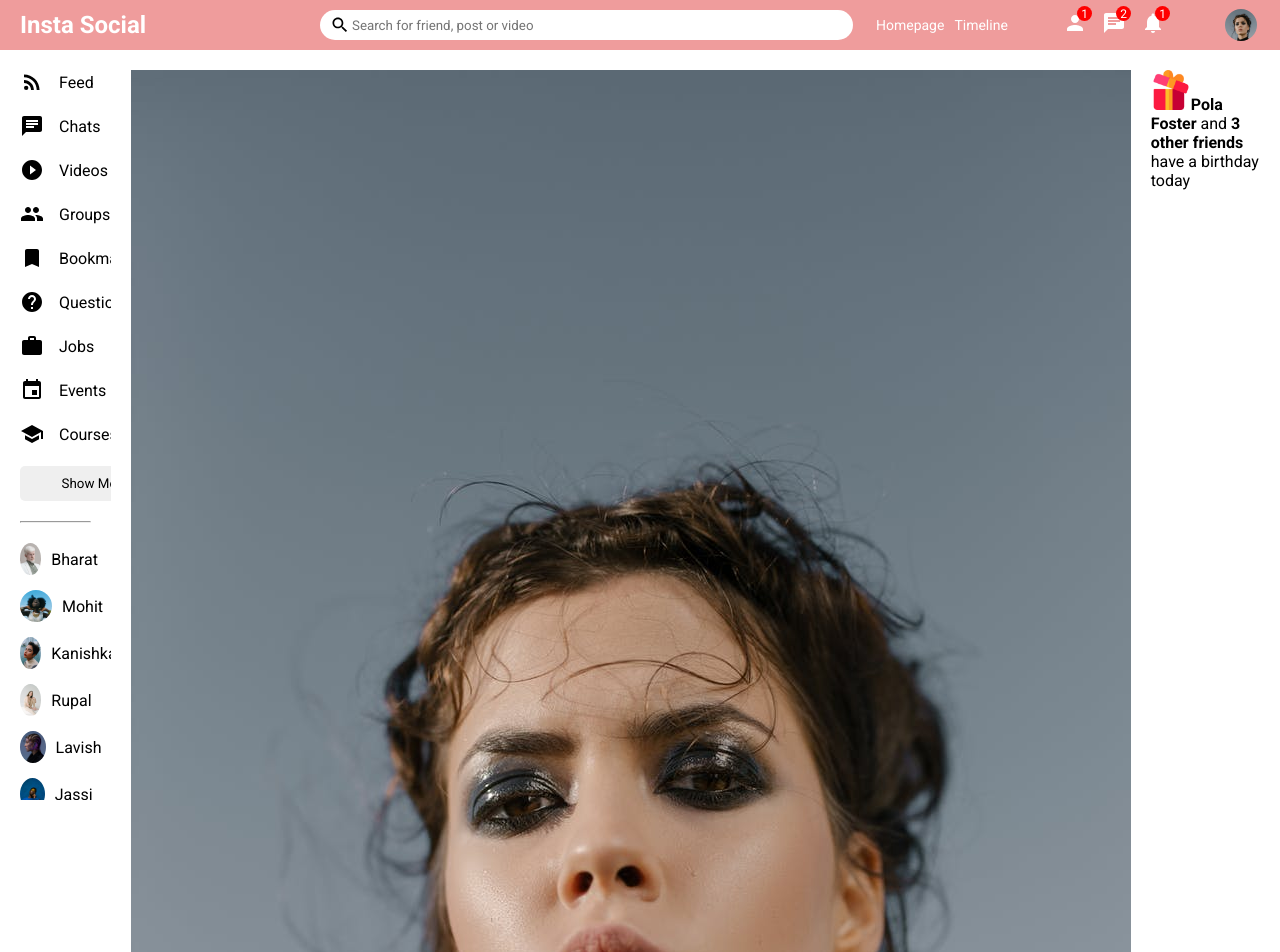
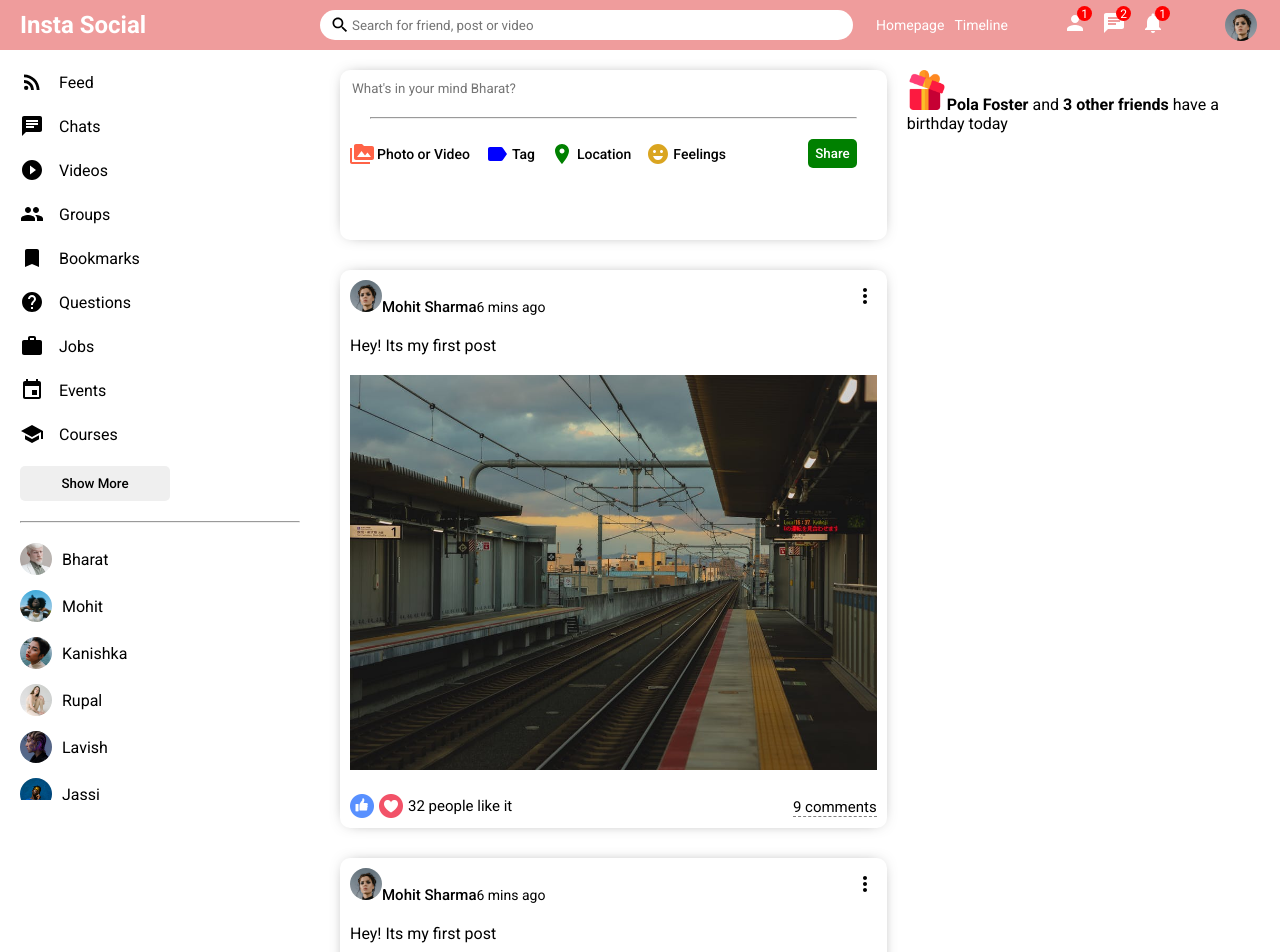
Before and after one commit to Mohit-9440/social-app, a React (Create React App) app: page / in a window 1280 px wide. Shown: the top 952 px of the page. Built offline with nearby package versions, Linux system fonts and the light colour scheme.

Commit message:
Feed(Posts, Share)

```diff
--- a/public/index.html
+++ b/public/index.html
@@ -9,7 +9,7 @@
       content="Web site created using create-react-app"
     />
     <link
-     href="https://fonts.googleapis.com/css2?family=Roboto:ital,wght@0,100;0,300;0,400;0,700;0,900;1,500&display=swap"
+     href="https://fonts.googleapis.com/css2?family=Roboto:ital,wght@0,100;0,300;0,400;0,500;0,700;0,900;1,500&display=swap"
       rel="stylesheet">
       <link rel="stylesheet" href="style.css">
     <title>Social App</title>
--- a/src/components/feed/Feed.jsx
+++ b/src/components/feed/Feed.jsx
@@ -1,3 +1,4 @@
+import Post from "../post/Post";
 import Share from "../share/Share";
 import "./feed.css";
 
@@ -6,6 +7,12 @@ export default function Feed() {
     <div className="feed">
         <div className="feedWrapper">
             <Share/>
+            <Post/>
+            <Post/>
+            <Post/>
+            <Post/>
+            <Post/>
+            <Post/>
         </div>
     </div>
   )
--- /dev/null
+++ b/src/components/post/Post.jsx
@@ -0,0 +1,35 @@
+import './post.css';
+import { MoreVert } from '@material-ui/icons';
+
+export default function Post() {
+  return (
+    <div className='post'>
+        <div className="postWrapper">
+            <div className="postTop">
+                <div className="PostTopLeft">
+                    <img className='postProfileImg' src="/assets/person/1.jpeg" alt="" />
+                    <span className="postUsername">Mohit Sharma</span>
+                    <span className="postDate">6 mins ago</span>
+                </div>
+                <div className="PostTopRight">
+                    <MoreVert/>
+                </div>
+            </div>
+            <div className='postCenter'>
+                <span className="postText">Hey! Its my first post</span>
+                <img className='postImg' src="assets/post/1.jpeg" alt="" />
+            </div>
+            <div className='postBottom'>
+                <div className="postBottomLeft">
+                    <img className='likeIcon' src="assets/like.png" alt="" />
+                    <img className='likeIcon' src="assets/heart.png" alt="" />
+                    <span className="postLikeCounter">32 people like it</span>
+                </div>
+                <div className="postBottomRight">
+                    <span className="postCommentText">9 comments</span>
+                </div>
+            </div>
+        </div>
+    </div>
+  )
+}
--- /dev/null
+++ b/src/components/post/post.css
@@ -0,0 +1,72 @@
+.post{
+    width: 100%;
+    border-radius: 10px;
+    -webkit-box-shadow: 0px 0px 16px -8px rgba(0, 0, 0, 0.68);
+    box-shadow: 0px 0px 16px -8px rgba(0, 0, 0, 0.68);
+    margin: 30px 0;
+}
+
+.postWrapper{
+    padding: 10px;
+}
+
+.postTop{
+    display: flex;
+    align-items: center;
+    justify-content: space-between;
+}
+
+.postTopLeft{
+    display: flex;
+    align-items: center;
+}
+
+.postProfileImg{
+    width: 32px;
+    height: 32px;
+    border-radius: 50%;
+    object-fit: cover;
+}
+
+.postUsername{
+    font-size: 15px;
+    font-weight: 500;
+    margin: 0;
+}
+.postDate{
+    font-size: 14px;
+}
+.postCenter{
+    margin: 20px 0;
+}
+.postImg{
+    margin-top: 20px;
+    width: 100%;
+    max-height: 500px;
+    object-fit: cover;
+}
+
+.postBottom{
+    display: flex;
+    align-items: center;
+    justify-content: space-between;
+}
+.postBottomLeft{
+    display: flex;
+    align-items: center;
+}
+.likeIcon{
+    width: 24px;
+    height: 24px;
+    margin-right: 5px;
+    cursor: pointer;
+}
+.postLikeCounter{
+    font-size: 15px;
+}
+.postCommentText{
+    cursor: pointer;
+    border-bottom: 1px dashed grey;
+    font-size: 15px;
+
+}
--- a/src/components/share/Share.jsx
+++ b/src/components/share/Share.jsx
@@ -1,18 +1,39 @@
 import './share.css';
+import { PermMedia, Label, Room, EmojiEmotions } from '@material-ui/icons';
 
 export default function Share() {
   return (
     <div className='share'>
         <div className="shareWrapper">
             <div className="shareTop">
-                <img className="shareProfileImg" src="/assets/person/1.jpeg" alt="" />
+                {/* <img className="shareProfileImg" src="/assets/person/1.jpeg" alt="" /> */}
                 <input
                  placeholder="What's in your mind Bharat?"
                  className="shareInput"
                 />
             </div>
-            <hr className="shareHr" />
-            <div className="shareBottom"></div>
+            <hr className="shareHr"/>
+            <div className="shareBottom">
+                <div className="shareOptions">
+                    <div className="shareOption">
+                    <PermMedia htmlColor="tomato" className='shareIcon'/>
+                        <span className="shareOptionText">Photo or Video</span>
+                    </div>
+                    <div className="shareOption">
+                    <Label htmlColor="blue" className='shareIcon'/>
+                        <span className="shareOptionText">Tag</span>
+                    </div>
+                    <div className="shareOption">
+                    <Room htmlColor="green" className='shareIcon'/>
+                        <span className="shareOptionText">Location</span>
+                    </div>
+                    <div className="shareOption">
+                    <EmojiEmotions htmlColor="goldenrod" className='shareIcon'/>
+                        <span className="shareOptionText">Feelings</span>
+                    </div>
+                </div>
+                <button className='shareButton'>Share</button>
+            </div>
         </div>
     </div>
   )
--- a/src/components/share/share.css
+++ b/src/components/share/share.css
@@ -0,0 +1,67 @@
+.share{
+    width:100%;
+    height: 170px;
+    border-radius: 10px;
+    -webkit-box-shadow: 0px 0px 16px -8px rgba(0,0,0,0.68);
+    box-shadow: 0px 0px 16px -8px rgba(0,0,0,0.68);
+}
+
+.shareWrapper{
+    padding: 10px;
+}
+
+.shareTop{
+    display: flex;
+    align-items: center;
+}
+
+.shareProfileImg{
+    width: 50px;
+    height: 50px;
+    border-radius: 50%;
+    object-fit: cover;
+    margin-right: 10px;
+}
+
+.shareInput{
+    border: none;
+    width: 80%;
+}
+.shareInput:focus{
+    outline: none;
+}
+.shareHr{
+    margin: 20px;
+}
+.shareBottom{
+    display: flex;
+    align-items: center;
+    justify-content: space-between;
+}
+.shareOptions{
+    display: flex;
+}
+.shareOption{
+    display: flex;
+    align-items: center;
+    margin-right: 15px;
+    cursor: pointer;
+}
+.shareIcon{
+    font-style: 18px;
+    margin-right: 3px;
+}
+.shareOptionText{
+    font-size: 14px;
+    font-weight: 500;
+}
+.shareButton{
+    border: none;
+    padding: 7px;
+    border-radius: 5px;
+    background-color: green;
+    font-weight: 500;
+    cursor: pointer;
+    margin-right: 20px;
+    color: #fff;
+}
```
